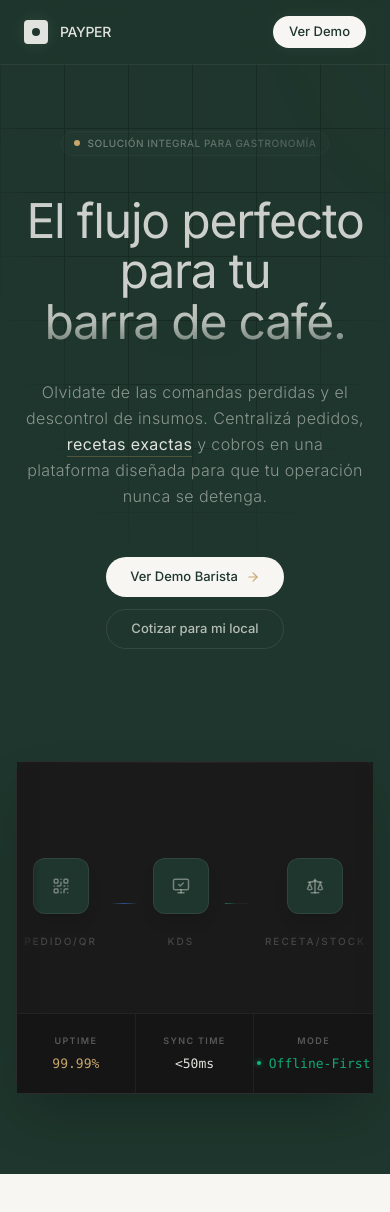
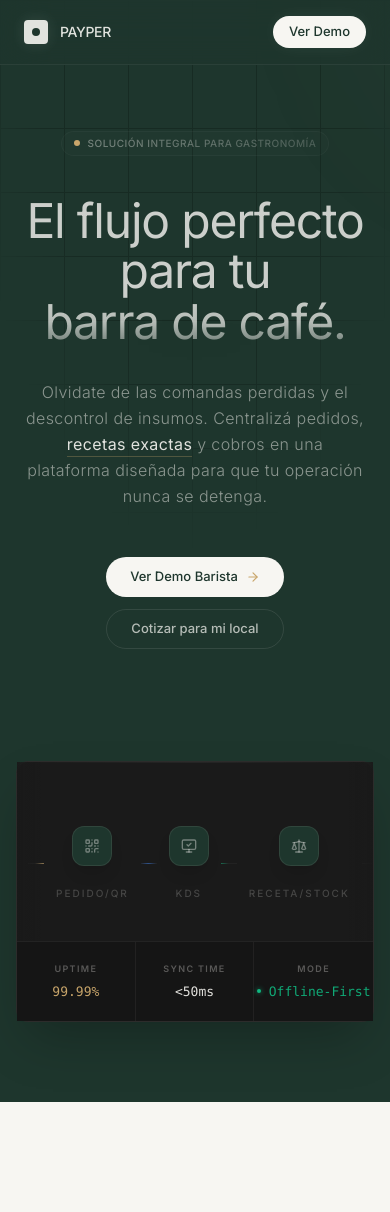
Before and after one commit to eneaslivv/payper---gastronomy-os, a React (Vite) app: page / in a window 390 px wide. Shown: the top 1212 px of the page. Built offline with nearby package versions, Linux system fonts and the light colour scheme.

Commit message:
[dyad] wrote 1 file(s)

```diff
--- a/components/Hero.tsx
+++ b/components/Hero.tsx
@@ -163,12 +163,12 @@ const Hero: React.FC = () => {
         <div className="relative rounded-xl border border-bone/[0.08] bg-charcoal shadow-2xl overflow-visible">
           <div className="absolute top-0 inset-x-0 h-px bg-gradient-to-r from-transparent via-bone/10 to-transparent opacity-50"></div>
 
-          <div ref={containerRef} className="pt-20 pb-16 md:pt-40 md:pb-28 relative flex justify-center items-center overflow-x-auto no-scrollbar scroll-smooth">
+          <div ref={containerRef} className="pt-12 pb-10 md:pt-40 md:pb-28 relative flex justify-center items-center overflow-x-auto no-scrollbar scroll-smooth">
             {/* Soft Vignettes */}
             <div className="absolute left-0 top-0 bottom-0 w-6 md:w-12 bg-gradient-to-r from-charcoal to-transparent z-20 pointer-events-none"></div>
             <div className="absolute right-0 top-0 bottom-0 w-6 md:w-12 bg-gradient-to-l from-charcoal to-transparent z-20 pointer-events-none"></div>
 
-            <div className="flex items-center gap-4 md:gap-8 min-w-max px-4 pt-4"> {/* Changed px-12 to px-4 */}
+            <div className="flex items-center gap-3 md:gap-8 min-w-max px-4 pt-4">
 
               {STEPS.map((step, index) => {
                 const Icon = step.icon;
@@ -182,8 +182,8 @@ const Hero: React.FC = () => {
                       onMouseEnter={(e) => handleMouseEnter(e, step.id)}
                       onMouseLeave={handleMouseLeave}
                     >
-                      <div className={`w-14 h-14 rounded-xl bg-forest border border-bone/[0.08] flex items-center justify-center shadow-lg transition-all duration-500 z-10 relative ${isHovered ? getColorClasses(step.color, 'border') + ' bg-forest/80 ' + getColorClasses(step.color, 'shadow') : 'group-hover:border-bone/20'}`}>
-                        <Icon className={`w-[18px] h-[18px] text-bone/40 transition-colors duration-300 ${isHovered ? getColorClasses(step.color, 'text') : ''}`} />
+                      <div className={`w-10 h-10 rounded-xl bg-forest border border-bone/[0.08] flex items-center justify-center shadow-lg transition-all duration-500 z-10 relative ${isHovered ? getColorClasses(step.color, 'border') + ' bg-forest/80 ' + getColorClasses(step.color, 'shadow') : 'group-hover:border-bone/20'}`}>
+                        <Icon className={`w-4 h-4 text-bone/40 transition-colors duration-300 ${isHovered ? getColorClasses(step.color, 'text') : ''}`} />
                       </div>
                       <span className={`text-[10px] tracking-[0.2em] uppercase font-medium transition-colors ${isHovered ? 'text-white' : 'text-bone/20'}`}>
                         {step.title}
@@ -192,7 +192,7 @@ const Hero: React.FC = () => {
 
                     {/* CONNECTOR LINE (if not last) */}
                     {index < STEPS.length - 1 && (
-                      <div className="h-px w-6 md:w-10 lg:w-20 bg-bone/[0.04] relative overflow-hidden"> {/* Adjusted width */}
+                      <div className="h-px w-4 md:w-10 lg:w-20 bg-bone/[0.04] relative overflow-hidden">
                         <div
                           className={`absolute inset-0 bg-gradient-to-r w-full -translate-x-full animate-flow-subtle ${step.gradient}`}
                           style={{ animationDelay: `${step.delay}s` }}
```
